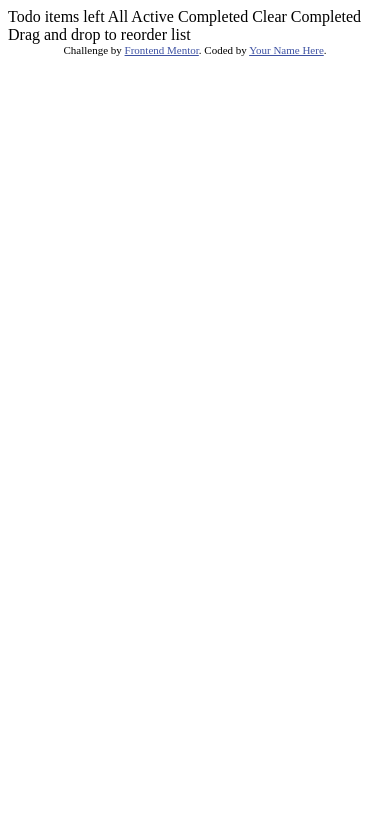
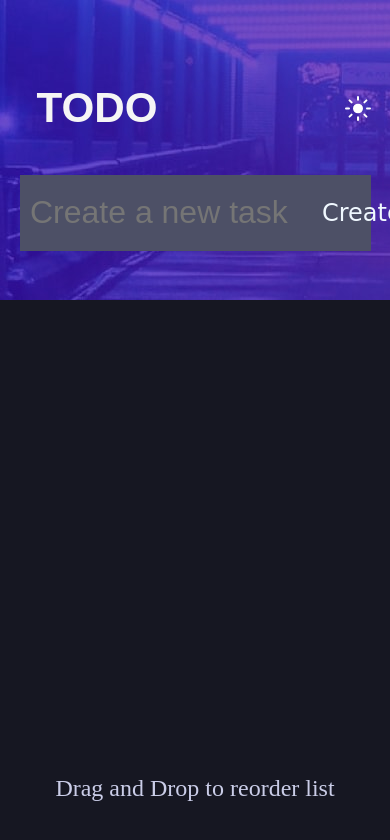
Before and after one commit to israelmulugeta/todo-app, a plain HTML site: page index.html in a window 390 px wide. Drawn offline with Linux system fonts and the light colour scheme.

Commit message:
search area and background now follow dark and lightmode

```diff
--- a/index.html
+++ b/index.html
@@ -6,31 +6,46 @@
 
   <link rel="icon" type="image/png" sizes="32x32" href="./images/favicon-32x32.png">
 
-  <title>Frontend Mentor | Todo app</title>
+  <title>Todo app</title>
 
+  <link rel="stylesheet" href="style.css">
+  <script src='script.js' defer></script>
   <!-- Feel free to remove these styles or customise in your own stylesheet 👍 -->
   <style>
     .attribution { font-size: 11px; text-align: center; }
     .attribution a { color: hsl(228, 45%, 44%); }
   </style>
+  <script src="https://kit.fontawesome.com/7716cceb6a.js" crossorigin="anonymous"></script>
 </head>
 <body>
+  <div class="container">
+    <div class="header">
+      <p class="TODO">TODO</p>
+      <img  id="toggler" class="dark" src="images/icon-sun.svg">
+    </div>
 
-  Todo
+    <div class="searchArea">
+      <input type="text" placeholder="Create a new task" class="inputField">
+      <button class="createButton">Create</button>
+    </div>
+    <div class="taskList">
+      <div class="tasks"></div>
+    </div>
+    <div class="summaryArea"></div>
 
-  <!-- Add dynamic number --> items left
 
-  All
-  Active
-  Completed
 
-  Clear Completed
 
-  Drag and drop to reorder list
 
+  </div>
+  <p id="dragDrop" class="dragDrop">Drag and Drop to reorder list</p>
+
+
+<!--
   <div class="attribution">
     Challenge by <a href="https://www.frontendmentor.io?ref=challenge" target="_blank">Frontend Mentor</a>.
-    Coded by <a href="#">Your Name Here</a>.
+    Coded by <a href="#">Israel Mulugeta</a>.
   </div>
+-->
 </body>
 </html>
--- /dev/null
+++ b/script.js
@@ -0,0 +1,48 @@
+let toggler=document.querySelector('#toggler');
+toggler.addEventListener('click',toggle);
+
+function toggle()
+{
+    if(toggler.classList=="dark"){
+        forBody();
+        forDragDrop();
+        forToggler();
+        forInput();
+    }
+}
+
+function forToggler()
+{
+
+    if(toggler.getAttribute('src')=='images/icon-sun.svg')
+    {
+            toggler.setAttribute('src','images/icon-moon.svg');
+
+    }
+    else
+    {
+            toggler.setAttribute('src','images/icon-sun.svg')
+
+    }
+};
+
+
+function forBody(){
+let body=document.body;
+
+    body.classList.toggle('lightBody');
+
+}
+
+function forDragDrop(){
+let dragDrop=document.querySelector('#dragDrop');
+dragDrop.classList.toggle('dragDrop');
+dragDrop.classList.toggle('lightDragDrop');
+}
+
+function forInput(){
+    let area=document.querySelector('.searchArea');
+    let createButton=document.querySelector('.createButton');
+    area.classList.toggle('searchAreaLight');
+    createButton.classList.toggle('createLight');
+}
--- /dev/null
+++ b/style.css
@@ -0,0 +1,135 @@
+body{
+    height:100vh;
+    background-image: url(images/bg-desktop-dark.jpg);
+    background-repeat: no-repeat;
+    background-color:  hsl(235, 21%, 11%);
+    display: flex;
+    flex-direction: column;
+    justify-content: center;
+    align-items: center;
+    margin: 0;
+    padding: 0;
+}
+.lightBody{
+    background-image: url(images/bg-desktop-light.jpg);
+    background-color: hsl(0, 0%, 98%);
+}
+.TODO{
+    color: whitesmoke;
+    font-size: xx-large;
+    font-weight: bolder;
+    font-family:sans-serif;
+
+}
+.container{
+   /* border: 2px solid white;*/
+    height: 80vh;
+    width: 35vw;
+    display: flex;
+    flex-direction: column;
+    margin-bottom: 5vh;
+    margin-top: 5vh;
+}
+.dragDrop{
+    color:hsl(234, 39%, 85%);
+    margin-bottom: 10vh;
+}
+.lightDragDrop{
+    color:hsl(235, 21%, 11%);
+    margin-bottom: 10vh;
+}
+
+.header{
+    display: flex;
+    justify-content: space-between;
+    align-items: center;
+}
+.checked{
+    height: 5vh;
+}
+
+.searchArea{
+    background-color:hsl(233, 14%, 35%) ;
+    display: flex;
+    align-items: center;
+    padding: 0.4vh;
+    padding: 1vh;
+}
+.searchAreaLight{
+    background-color: azure;
+    display: flex;
+    align-items: center;
+    padding: 0.4vh;
+    padding: 1vh;
+  }
+
+.inputField{
+    height: 5vh;
+    background-color: transparent;
+    border: none;
+    font-size: larger;
+    width: 85%;
+}
+.createButton{
+    height: 100%;
+    border-radius: 10%;
+    background-color:transparent;
+    color: aliceblue;
+    border: none;
+    width: 5vw;
+    font-size: larger;
+    font-family:cursive;
+}
+.createLight{
+    height: 100%;
+    border-radius: 10%;
+    background-color:transparent;
+    color: hsl(233, 14%, 35%);
+    border: none;
+    width: 5vw;
+    font-size: larger;
+    font-family:cursive;
+}
+input[type="text"]:focus {
+    outline: none;
+  }
+
+
+
+@media only screen and (max-width: 600px) {
+    .container
+    {
+       /* border: 2px solid white;*/
+        height: 85vh;
+        width: 90vw;
+        display: flex;
+        flex-direction: column;
+        margin-bottom: 3vh;
+        margin-top: 5vh;
+    }
+    .dragDrop
+    {
+        font-size: x-large;
+        margin-bottom: 5vh;
+    }
+    .TODO
+    {
+        padding-left: 2vh;
+        font-size: 5vh;
+    }
+    #toggler{
+    height: 3vh;
+    }
+
+    .searchArea{
+        height:7vh;
+        padding: 1vh;
+    }
+    .inputField{
+        height: 90%;
+        font-size: xx-large;
+    }
+    .createButton{
+        font-size: x-large;
+    }
+  }
```
Also changed, not shown: images/complete.png (added), images/uncomplete.png (added).
